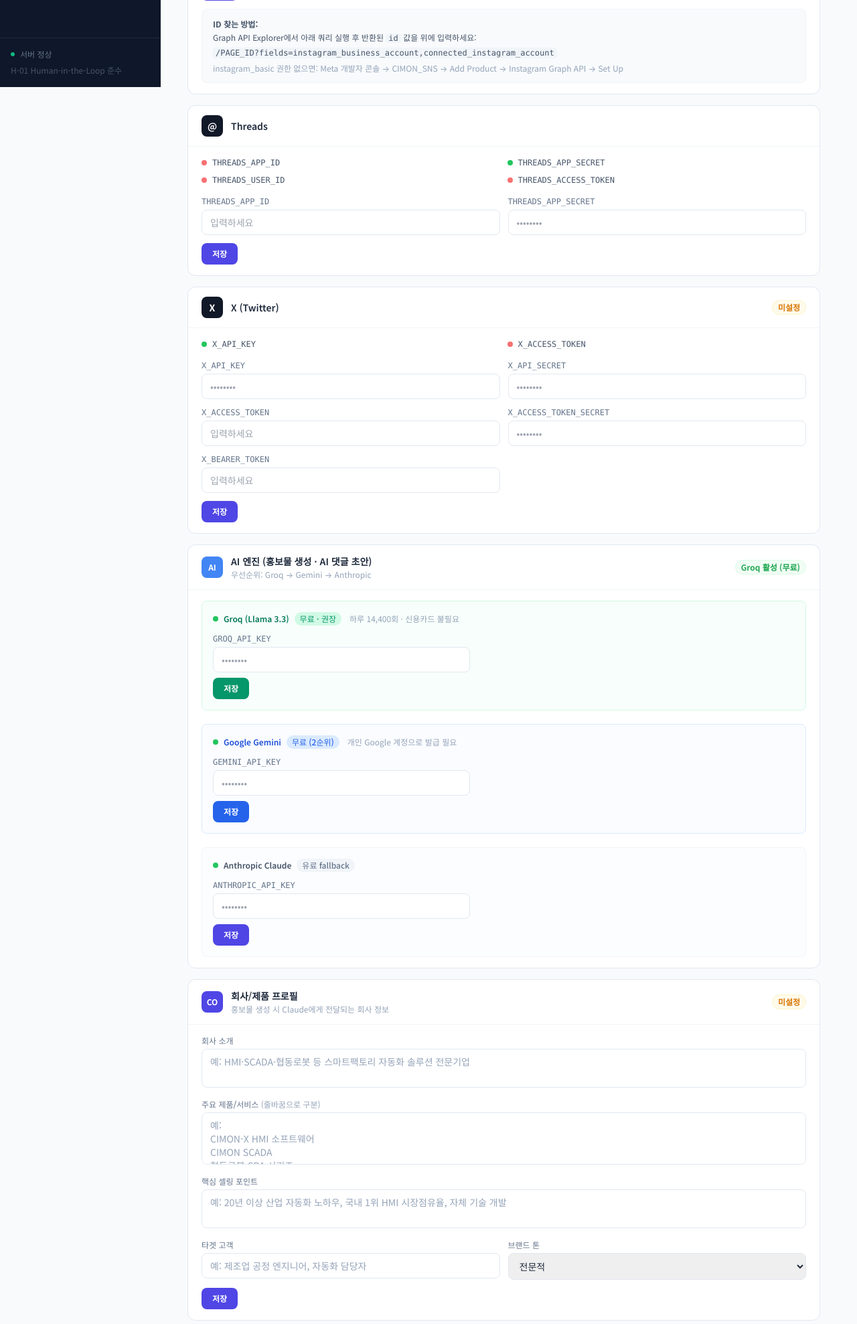
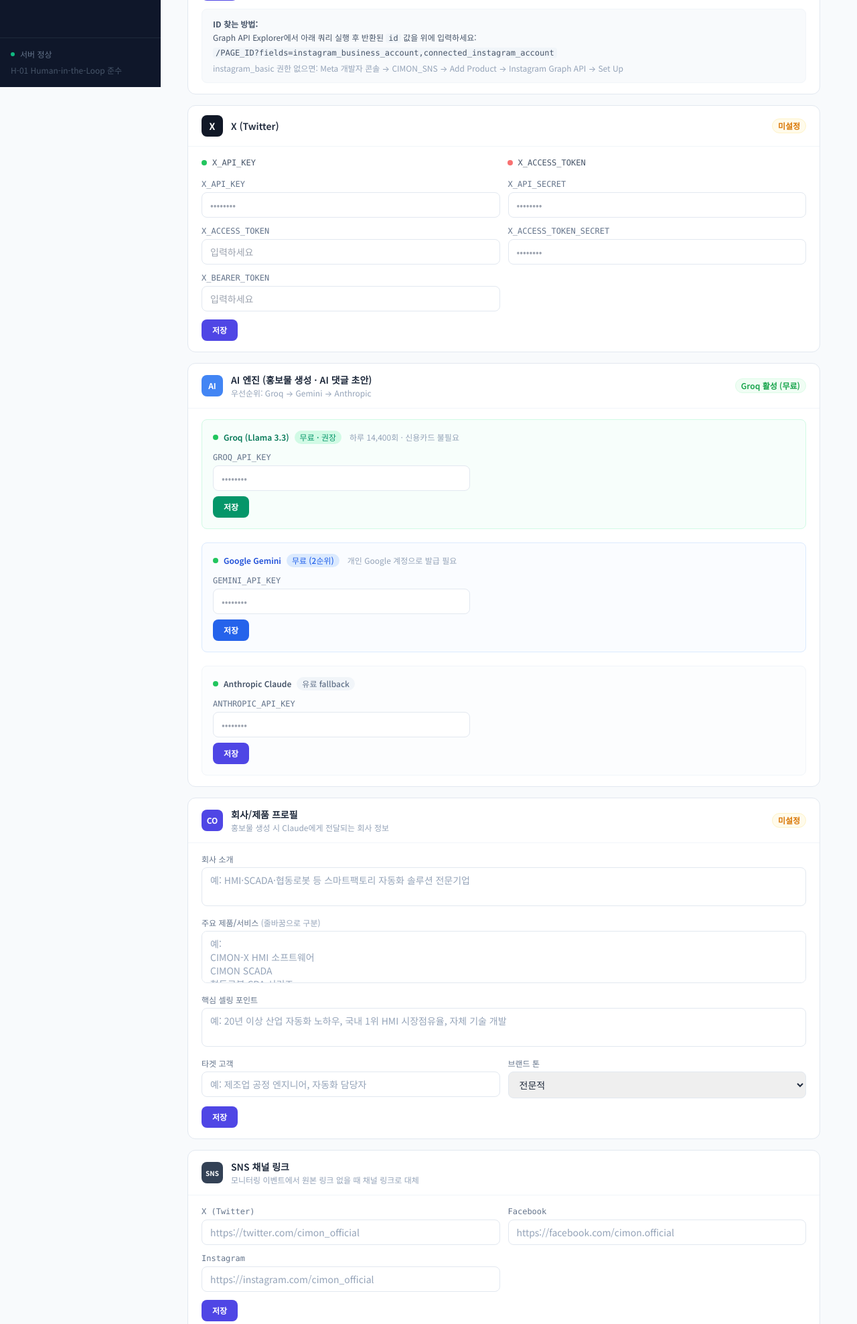
Before and after one commit to taeseockkim-pixel/sns_manager, a FastAPI app: page /setup in a window 1280 px wide. Shown: the part 670-2647 px from the top of the page at 67% size. Run offline with FastAPI, Linux system fonts and the light colour scheme; data that the repository does not hold is empty; some libraries are stand-ins or nearby versions.

Commit message:
Threads 전면 제거 및 Facebook OAuth 영구 토큰 연결
- threads_client.py, threads_token.py 삭제
- jobs.py, setup.py, cron.py, actions.py, dashboard.py, generate.py에서 Threads 코드 제거
- 템플릿(setup.html, queue.html, monitoring.html 등)에서 Threads UI 제거
- vercel.json daily-threads-token cron 제거
- Facebook OAuth 흐름: 단기 토큰 자동으로 영구 페이지 토큰 변환

Co-Authored-By: Claude Sonnet 4.6 <noreply@anthropic.com>

```diff
--- a/src/db/migrations.py
+++ b/src/db/migrations.py
@@ -83,7 +83,6 @@ def init_db_extensions():
         cur.execute("INSERT INTO monitor_cursors (platform) VALUES ('x')          ON CONFLICT (platform) DO NOTHING")
         cur.execute("INSERT INTO monitor_cursors (platform) VALUES ('facebook')   ON CONFLICT (platform) DO NOTHING")
         cur.execute("INSERT INTO monitor_cursors (platform) VALUES ('instagram')  ON CONFLICT (platform) DO NOTHING")
-        cur.execute("INSERT INTO monitor_cursors (platform) VALUES ('threads')    ON CONFLICT (platform) DO NOTHING")
 
         cur.execute("""
             CREATE TABLE IF NOT EXISTS account_snapshots (
--- a/src/web/routes/actions.py
+++ b/src/web/routes/actions.py
@@ -135,10 +135,6 @@ def _publish_live(item: dict) -> str:
             raise ValueError("Instagram 게시에는 image_url이 필요합니다.")
         result = post_to_instagram(image_url=image_url, caption=text)
         return result.get("id", "")
-    elif platform == "threads":
-        from src.api.threads_client import post_to_threads
-        result = post_to_threads(text)
-        return result.get("id", "")
     else:
         raise ValueError(f"지원하지 않는 플랫폼: {platform}")
 
@@ -218,7 +214,6 @@ def _get_platform_urls() -> dict:
         "x": os.getenv("SNS_URL_X", ""),
         "facebook": os.getenv("SNS_URL_FACEBOOK", ""),
         "instagram": os.getenv("SNS_URL_INSTAGRAM", ""),
-        "threads": os.getenv("SNS_URL_THREADS", ""),
     }
 
 
@@ -229,7 +224,6 @@ def _generate_reply_text(event: dict) -> str:
         "x": "간결하게 140자 이내",
         "facebook": "친근하고 자연스럽게",
         "instagram": "긍정적이고 활기차게",
-        "threads": "간결하게 200자 이내",
     }.get(event.get("platform", ""), "간결하게")
 
     company_desc = os.getenv("COMPANY_DESCRIPTION", "스마트팩토리 솔루션 전문기업")
--- a/src/web/routes/dashboard.py
+++ b/src/web/routes/dashboard.py
@@ -105,7 +105,6 @@ async def monitoring_page(request: Request, severity: str = Query(default="")):
         "x": os.getenv("SNS_URL_X", ""),
         "facebook": os.getenv("SNS_URL_FACEBOOK", ""),
         "instagram": os.getenv("SNS_URL_INSTAGRAM", ""),
-        "threads": os.getenv("SNS_URL_THREADS", ""),
     }
 
     return templates.TemplateResponse(request, "monitoring.html", {
--- a/src/web/routes/generate.py
+++ b/src/web/routes/generate.py
@@ -242,7 +242,6 @@ def _generate_live(platform: str, topic: str, points: str = "") -> dict:
         "x": "280자 이내, 간결하게, 해시태그 2-3개",
         "instagram": "캡션 스타일, 줄바꿈 활용, 이모지 적절히, 해시태그 5-6개",
         "facebook": "자연스러운 문체, 이모지 1-2개, 해시태그 3-4개",
-        "threads": "500자 이내, 간결하게, 해시태그 2-3개",
     }.get(platform, "280자 이내")
 
     company_desc = os.getenv("COMPANY_DESCRIPTION", "스마트팩토리 솔루션 전문기업")
--- a/src/web/routes/setup.py
+++ b/src/web/routes/setup.py
@@ -5,7 +5,6 @@ API 자격증명 설정 및 OAuth 흐름 관리
 
 import os
 import secrets
-import time
 from pathlib import Path
 
 import requests
@@ -21,7 +20,6 @@ router = APIRouter(prefix="/setup", tags=["setup"])
 _TEMPLATE_DIR = Path(__file__).parent.parent / "templates"
 templates = Jinja2Templates(directory=str(_TEMPLATE_DIR))
 
-_threads_oauth_state: str | None = None
 _fb_oauth_state: str | None = None
 
 
@@ -29,7 +27,6 @@ def _cred_status() -> dict:
     keys = [
         "META_APP_ID", "META_APP_SECRET", "META_PAGE_ACCESS_TOKEN",
         "META_PAGE_ID", "META_IG_USER_ID",
-        "THREADS_APP_ID", "THREADS_APP_SECRET", "THREADS_USER_ID", "THREADS_ACCESS_TOKEN",
         "X_API_KEY", "X_API_SECRET", "X_ACCESS_TOKEN", "X_ACCESS_TOKEN_SECRET", "X_BEARER_TOKEN",
         "ANTHROPIC_API_KEY",
         "GEMINI_API_KEY",
@@ -43,7 +40,7 @@ def _profile_values() -> dict:
     keys = [
         "COMPANY_DESCRIPTION", "COMPANY_PRODUCTS", "COMPANY_SELLING_POINTS",
         "COMPANY_TARGET", "COMPANY_TONE",
-        "SNS_URL_X", "SNS_URL_FACEBOOK", "SNS_URL_INSTAGRAM", "SNS_URL_THREADS",
+        "SNS_URL_X", "SNS_URL_FACEBOOK", "SNS_URL_INSTAGRAM",
     ]
     return {k: os.environ.get(k, "") for k in keys}
 
@@ -124,7 +121,7 @@ async def save_company_profile(request: Request):
 async def save_sns_urls(request: Request):
     from src.db import creds as creds_db
     form = await request.form()
-    keys = ["SNS_URL_X", "SNS_URL_FACEBOOK", "SNS_URL_INSTAGRAM", "SNS_URL_THREADS"]
+    keys = ["SNS_URL_X", "SNS_URL_FACEBOOK", "SNS_URL_INSTAGRAM"]
     for key in keys:
         v = str(form.get(key, "")).strip()
         creds_db.upsert(key, v)
@@ -397,107 +394,3 @@ async def facebook_auth_callback(
             {"creds": _cred_status(), "profile": _profile_values(), "page": "setup",
              "error": f"Facebook 인증 실패: {exc}"}
         )
-
-
-@router.get("/threads/auth")
-async def threads_auth_redirect(request: Request):
-    global _threads_oauth_state
-    app_id = os.environ.get("THREADS_APP_ID", "")
-    if not app_id:
-        return HTMLResponse("THREADS_APP_ID가 설정되지 않았습니다.", status_code=400)
-
-    _threads_oauth_state = secrets.token_urlsafe(16)
-    base_url = str(request.base_url).rstrip("/")
-    redirect_uri = f"{base_url}/setup/threads/callback"
-    auth_url = (
-        f"https://threads.net/oauth/authorize"
-        f"?client_id={app_id}"
-        f"&redirect_uri={redirect_uri}"
-        f"&scope=threads_basic,threads_content_publish,threads_read_replies"
-        f"&response_type=code"
-        f"&state={_threads_oauth_state}"
-    )
-    return RedirectResponse(auth_url)
-
-
-@router.get("/threads/callback", response_class=HTMLResponse)
-async def threads_auth_callback(
-    request: Request,
-    code: str = None,
-    state: str = None,
-    error: str = None,
-):
-    global _threads_oauth_state
-
-    if error:
-        return templates.TemplateResponse(
-            request, "setup.html",
-            {"creds": _cred_status(), "page": "setup", "error": f"Threads 인증 취소: {error}"}
-        )
-
-    if not code:
-        return templates.TemplateResponse(
-            request, "setup.html",
-            {"creds": _cred_status(), "page": "setup", "error": "인증 코드가 없습니다."}
-        )
-
-    if state != _threads_oauth_state:
-        return templates.TemplateResponse(
-            request, "setup.html",
-            {"creds": _cred_status(), "page": "setup",
-             "error": "State 불일치 — 다시 시도해 주세요."}
-        )
-    _threads_oauth_state = None
-
-    app_id = os.environ.get("THREADS_APP_ID", "")
-    app_secret = os.environ.get("THREADS_APP_SECRET", "")
-    base_url = str(request.base_url).rstrip("/")
-    redirect_uri = f"{base_url}/setup/threads/callback"
-
-    try:
-        token_resp = requests.post(
-            "https://graph.threads.net/oauth/access_token",
-            data={
-                "client_id": app_id,
-                "client_secret": app_secret,
-                "grant_type": "authorization_code",
-                "redirect_uri": redirect_uri,
-                "code": code,
-            },
-            timeout=15,
-            verify=ssl_verify(),
-        )
-        if not token_resp.ok:
-            raise RuntimeError(f"단기 토큰 교환 실패: {token_resp.text[:300]}")
-
-        token_data = token_resp.json()
-        short_token = token_data.get("access_token", "")
-        user_id = str(token_data.get("user_id", ""))
-
-        long_resp = requests.get(
-            "https://graph.threads.net/access_token",
-            params={
-                "grant_type": "th_exchange_token",
-                "client_secret": app_secret,
-                "access_token": short_token,
-            },
-            timeout=15,
-            verify=ssl_verify(),
-        )
-        long_token = long_resp.json().get("access_token", short_token) if long_resp.ok else short_token
-
-        from src.db import creds as creds_db
-        creds_db.upsert("THREADS_USER_ID", user_id)
-        creds_db.upsert("THREADS_ACCESS_TOKEN", long_token)
-        creds_db.upsert("THREADS_TOKEN_REFRESHED_AT", str(int(time.time())))
-
-        return templates.TemplateResponse(
-            request, "setup.html",
-            {"creds": _cred_status(), "page": "setup",
-             "success": f"Threads 인증 완료! User ID: {user_id} (장기 토큰 60일 유효)"}
-        )
-    except Exception as exc:
-        return templates.TemplateResponse(
-            request, "setup.html",
-            {"creds": _cred_status(), "page": "setup", "error": str(exc)}
-        )
--- a/src/web/templates/monitoring.html
+++ b/src/web/templates/monitoring.html
@@ -5,7 +5,7 @@
 <div class="flex items-start justify-between mb-8">
   <div>
     <h1 class="text-2xl font-bold text-slate-900 tracking-tight">모니터링</h1>
-    <p class="text-sm text-slate-400 mt-1">1시간마다 X · Facebook · Threads SNS 자동 감시</p>
+    <p class="text-sm text-slate-400 mt-1">1시간마다 X · Facebook SNS 자동 감시</p>
   </div>
   <div class="flex items-center gap-3">
     <button
--- a/src/web/templates/partials/monitor_event_row.html
+++ b/src/web/templates/partials/monitor_event_row.html
@@ -22,8 +22,6 @@
     <span class="bg-slate-900 text-white text-xs font-bold px-2 py-0.5 rounded">X</span>
     {% elif event.platform == 'facebook' %}
     <span class="bg-blue-600 text-white text-xs font-bold px-2 py-0.5 rounded">FB</span>
-    {% elif event.platform == 'threads' %}
-    <span class="bg-slate-800 text-white text-xs font-bold px-2 py-0.5 rounded">TH</span>
     {% else %}
     <span class="bg-pink-500 text-white text-xs font-bold px-2 py-0.5 rounded">IG</span>
     {% endif %}
--- a/src/web/templates/partials/pamphlet.html
+++ b/src/web/templates/partials/pamphlet.html
@@ -75,7 +75,7 @@
     {% if item.platform == "x" %}{% set pbg = "#111827" %}{% set plabel = "X (Twitter)" %}
     {% elif item.platform == "facebook" %}{% set pbg = "#1877f2" %}{% set plabel = "Facebook" %}
     {% elif item.platform == "instagram" %}{% set pbg = "linear-gradient(135deg,#e6683c,#cc2366)" %}{% set plabel = "Instagram" %}
-    {% else %}{% set pbg = "#111827" %}{% set plabel = "Threads" %}
+    {% else %}{% set pbg = "#6b7280" %}{% set plabel = item.platform %}
     {% endif %}
 
     <div style="border:1px solid #e2e8f0;border-radius:10px;margin-bottom:16px;overflow:hidden;box-shadow:0 1px 4px rgba(0,0,0,0.04);">
@@ -86,8 +86,6 @@
           <span style="color:white;font-size:8px;font-weight:800;line-height:1;">IG</span>
           {% elif item.platform == "facebook" %}
           <span style="color:white;font-size:13px;font-weight:700;line-height:1;">f</span>
-          {% elif item.platform == "threads" %}
-          <span style="color:white;font-size:13px;font-weight:700;line-height:1;">@</span>
           {% else %}
           <span style="color:white;font-size:12px;font-weight:800;line-height:1;">𝕏</span>
           {% endif %}
--- a/src/web/templates/partials/queue_row.html
+++ b/src/web/templates/partials/queue_row.html
@@ -6,8 +6,6 @@
     <span class="inline-flex items-center justify-center w-6 h-6 rounded-lg text-white font-bold text-xs" style="background:#111827;">X</span>
     {% elif item.platform == 'facebook' %}
     <span class="inline-flex items-center justify-center w-6 h-6 rounded-lg text-white font-bold text-xs" style="background:#1877f2;">f</span>
-    {% elif item.platform == 'threads' %}
-    <span class="inline-flex items-center justify-center w-6 h-6 rounded-lg text-white font-bold text-xs" style="background:#111827;">@</span>
     {% else %}
     <span class="inline-flex items-center justify-center w-6 h-6 rounded-lg text-white font-bold" style="background:linear-gradient(135deg,#e6683c,#cc2366);font-size:9px;">IG</span>
     {% endif %}
--- a/src/web/templates/queue.html
+++ b/src/web/templates/queue.html
@@ -91,9 +91,6 @@
           </label>
           <label class="flex items-center gap-1.5 text-sm text-slate-600 cursor-pointer select-none">
             <input type="checkbox" name="platforms" value="facebook" checked class="rounded border-slate-300 text-indigo-600"> Facebook
-          </label>
-          <label class="flex items-center gap-1.5 text-sm text-slate-600 cursor-pointer select-none">
-            <input type="checkbox" name="platforms" value="threads" class="rounded border-slate-300 text-indigo-600"> Threads
           </label>
         </div>
       </div>
--- a/src/web/templates/setup.html
+++ b/src/web/templates/setup.html
@@ -145,57 +145,6 @@
         /{{ creds['META_PAGE_ID'] or 'PAGE_ID' }}?fields=instagram_business_account,connected_instagram_account
       </code><br>
       <span class="text-slate-400 mt-1 inline-block">instagram_basic 권한 없으면: Meta 개발자 콘솔 → CIMON_SNS → Add Product → Instagram Graph API → Set Up</span>
-    </div>
-    {% endif %}
-  </div>
-</div>
-
-<!-- Threads -->
-<div class="bg-white rounded-xl border border-slate-200 mb-4">
-  <div class="px-5 py-3.5 border-b border-slate-100 flex items-center gap-3">
-    <div class="w-8 h-8 rounded-lg bg-gray-900 flex items-center justify-center shrink-0">
-      <span class="text-white font-bold" style="font-size:14px;">@</span>
-    </div>
-    <h2 class="text-sm font-semibold text-slate-800">Threads</h2>
-    {% if creds['THREADS_ACCESS_TOKEN'] %}
-    <span class="ml-auto text-xs text-green-600 font-semibold bg-green-50 px-2 py-0.5 rounded-full border border-green-100">연결됨</span>
-    {% elif creds['THREADS_APP_ID'] and creds['THREADS_APP_SECRET'] %}
-    <a href="/setup/threads/auth"
-       class="ml-auto px-3 py-1.5 text-xs font-semibold text-white rounded-lg transition-colors"
-       style="background:#111827;">
-      Threads OAuth 연결
-    </a>
-    {% endif %}
-  </div>
-  <div class="px-5 py-4">
-    <div class="grid grid-cols-2 gap-2.5 mb-4">
-      {% for key in ['THREADS_APP_ID', 'THREADS_APP_SECRET', 'THREADS_USER_ID', 'THREADS_ACCESS_TOKEN'] %}
-      <div class="flex items-center gap-2">
-        {{ status_dot(creds[key]) }}
-        <span class="text-xs text-slate-600 font-mono">{{ key }}</span>
-      </div>
-      {% endfor %}
-    </div>
-    <form method="post" action="/setup/creds">
-      <div class="grid grid-cols-2 gap-3 mb-3">
-        {{ cred_input('THREADS_APP_ID', creds['THREADS_APP_ID']) }}
-        {{ cred_input('THREADS_APP_SECRET', creds['THREADS_APP_SECRET']) }}
-      </div>
-      <button type="submit"
-              class="px-4 py-2 text-xs font-semibold text-white bg-indigo-600 rounded-lg hover:bg-indigo-700 transition-colors">
-        저장
-      </button>
-    </form>
-    {% if creds['THREADS_APP_ID'] and creds['THREADS_APP_SECRET'] and not creds['THREADS_ACCESS_TOKEN'] %}
-    <div class="mt-3 text-xs text-amber-700 bg-amber-50 border border-amber-100 rounded-lg px-4 py-3 leading-relaxed">
-      <strong>사전 준비:</strong> OAuth 연결 전, Meta 개발자 포털 → 앱 설정 → Threads → 리다이렉트 URI에
-      현재 도메인 + <code class="bg-amber-100 px-1 rounded font-mono">/setup/threads/callback</code> 을 등록해야 합니다.
-    </div>
-    {% endif %}
-    {% if creds['THREADS_ACCESS_TOKEN'] %}
-    <div class="mt-3 text-xs text-blue-700 bg-blue-50 border border-blue-100 rounded-lg px-4 py-3">
-      장기 토큰(60일) 만료 시 "Threads OAuth 연결" 버튼을 다시 클릭하여 갱신하세요.
-      <a href="/setup/threads/auth" class="underline ml-1">재연결</a>
     </div>
     {% endif %}
   </div>
@@ -435,13 +384,6 @@
                  placeholder="https://instagram.com/cimon_official"
                  class="w-full border border-slate-200 rounded-lg px-3 py-2 text-sm text-slate-800 placeholder-slate-400 focus:outline-none focus:ring-2 focus:ring-indigo-500">
         </div>
-        <div>
-          <label class="block text-xs font-medium text-slate-500 mb-1 font-mono">Threads</label>
-          <input type="url" name="SNS_URL_THREADS"
-                 value="{{ profile.SNS_URL_THREADS }}"
-                 placeholder="https://threads.net/@cimon_official"
-                 class="w-full border border-slate-200 rounded-lg px-3 py-2 text-sm text-slate-800 placeholder-slate-400 focus:outline-none focus:ring-2 focus:ring-indigo-500">
-        </div>
       </div>
       <button type="submit"
               class="px-4 py-2 text-xs font-semibold text-white bg-indigo-600 rounded-lg hover:bg-indigo-700 transition-colors">
```
Also changed, not shown: src/api/threads_client.py (deleted, +0 -74 lines), src/api/threads_token.py (deleted, +0 -83 lines), src/scheduler/jobs.py (+1 -69 lines), src/web/routes/cron.py (+0 -8 lines), vercel.json, 1 other file.
